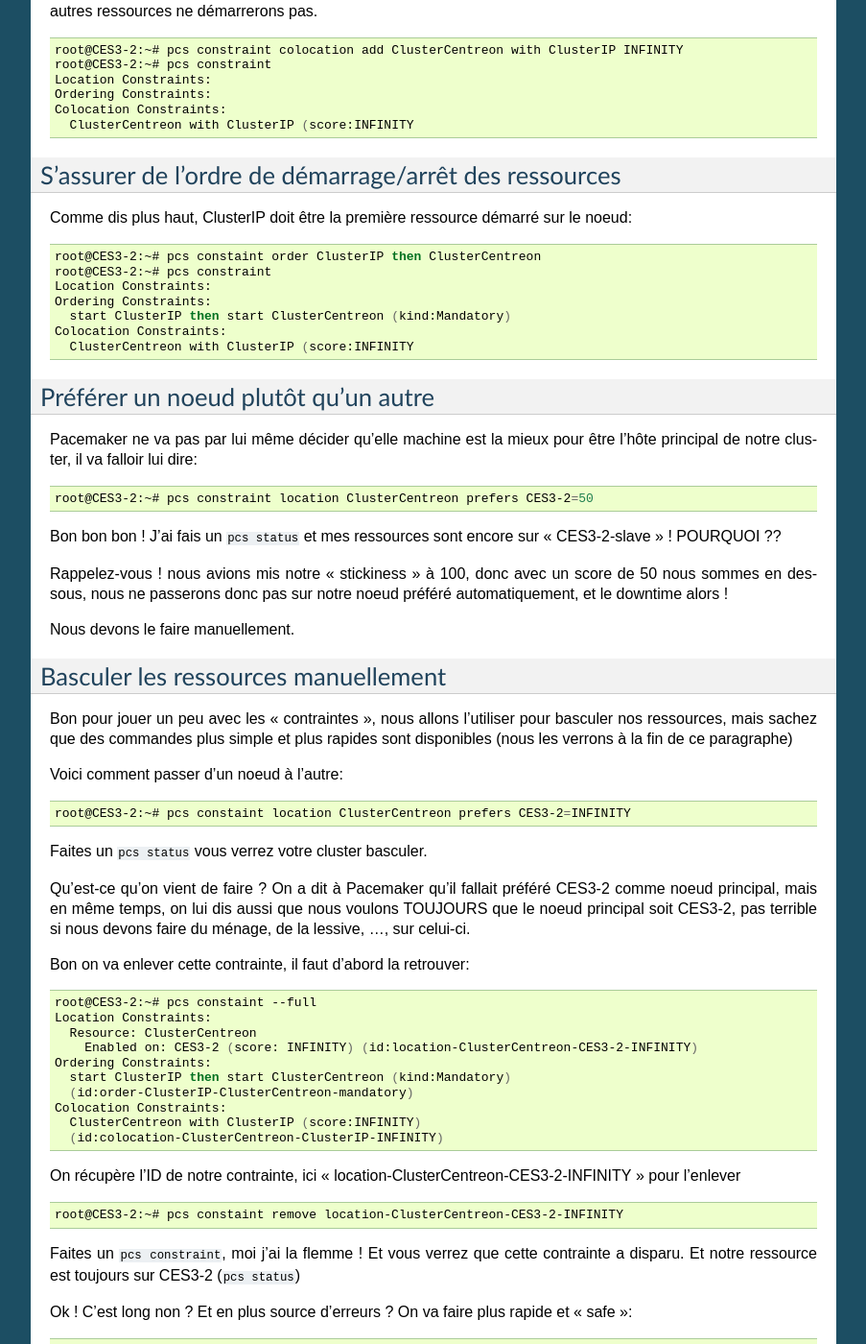
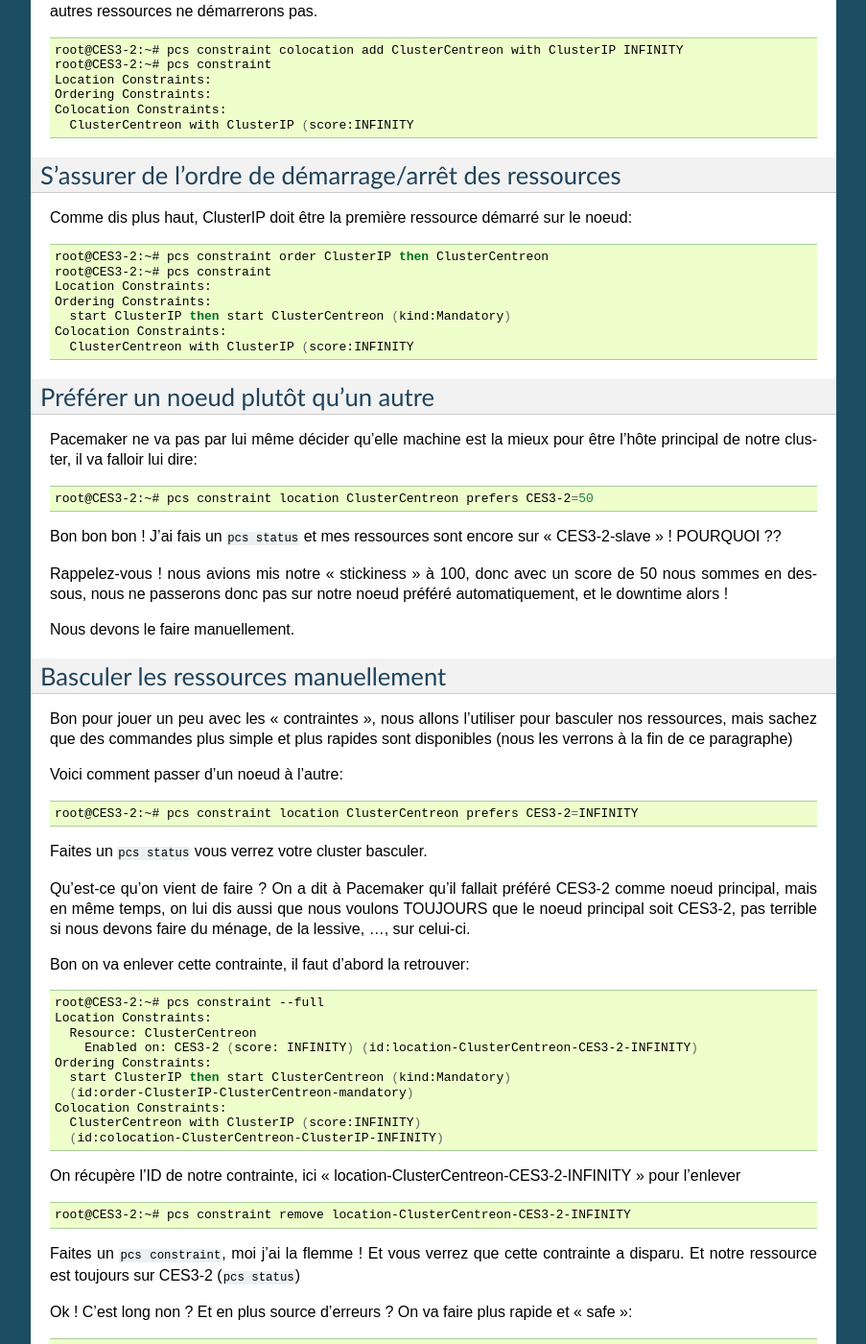
Before and after one commit to aurelazy/Tuto_HA_Centreon, a Sphinx documentation site: the page built from docs/Ajout_Centreon.rst, in a window 1280 px wide and 1400 px high, scrolled down 1713 px. Shown: the whole window at 96% size, without its empty margins (198-1101 px from the left). Built offline with Sphinx 7.4.7, drawn with Linux system fonts in a browser that asks for light colours.

Commit message:
Update Ajout_Centreon.rst

```diff
--- a/docs/Ajout_Centreon.rst
+++ b/docs/Ajout_Centreon.rst
@@ -106,7 +106,7 @@
 
 .. code-block:: bash
 
-    root@CES3-2:~# pcs constaint order ClusterIP then ClusterCentreon
+    root@CES3-2:~# pcs constraint order ClusterIP then ClusterCentreon
     root@CES3-2:~# pcs constraint
     Location Constraints:
     Ordering Constraints:
@@ -140,7 +140,7 @@
 
 .. code-block:: bash
 
-    root@CES3-2:~# pcs constaint location ClusterCentreon prefers CES3-2=INFINITY
+    root@CES3-2:~# pcs constraint location ClusterCentreon prefers CES3-2=INFINITY
 
 Faites un ``pcs status`` vous verrez votre cluster basculer.
 
@@ -150,7 +150,7 @@
 
 .. code-block:: bash
 
-    root@CES3-2:~# pcs constaint --full
+    root@CES3-2:~# pcs constraint --full
     Location Constraints:
       Resource: ClusterCentreon
         Enabled on: CES3-2 (score: INFINITY) (id:location-ClusterCentreon-CES3-2-INFINITY)
@@ -166,7 +166,7 @@
 
 .. code-block:: bash
 
-    root@CES3-2:~# pcs constaint remove location-ClusterCentreon-CES3-2-INFINITY
+    root@CES3-2:~# pcs constraint remove location-ClusterCentreon-CES3-2-INFINITY
 
 
 Faites un ``pcs constraint``, moi j'ai la flemme ! Et vous verrez que cette contrainte a disparu. Et notre ressource est toujours sur CES3-2 (``pcs status``)
```
